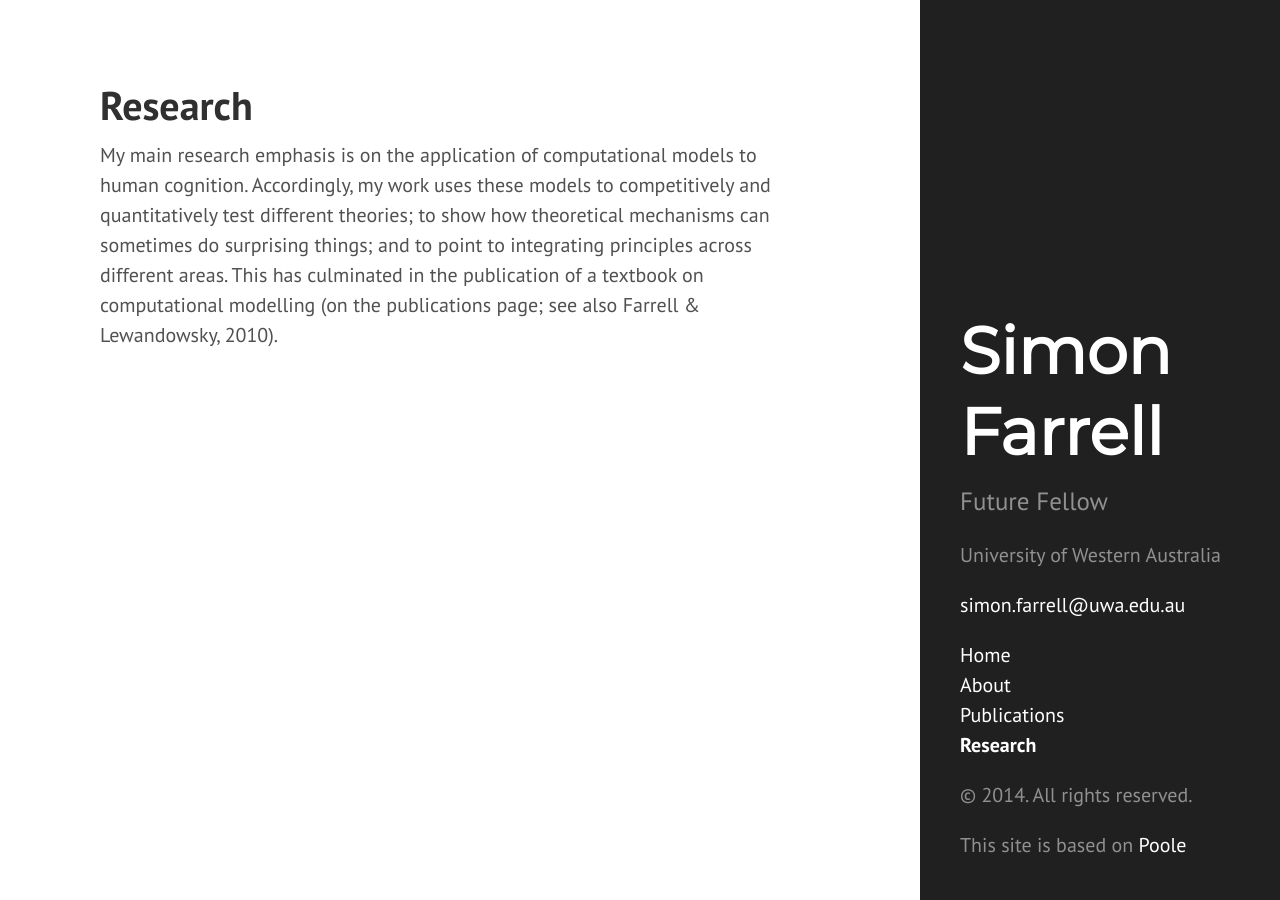
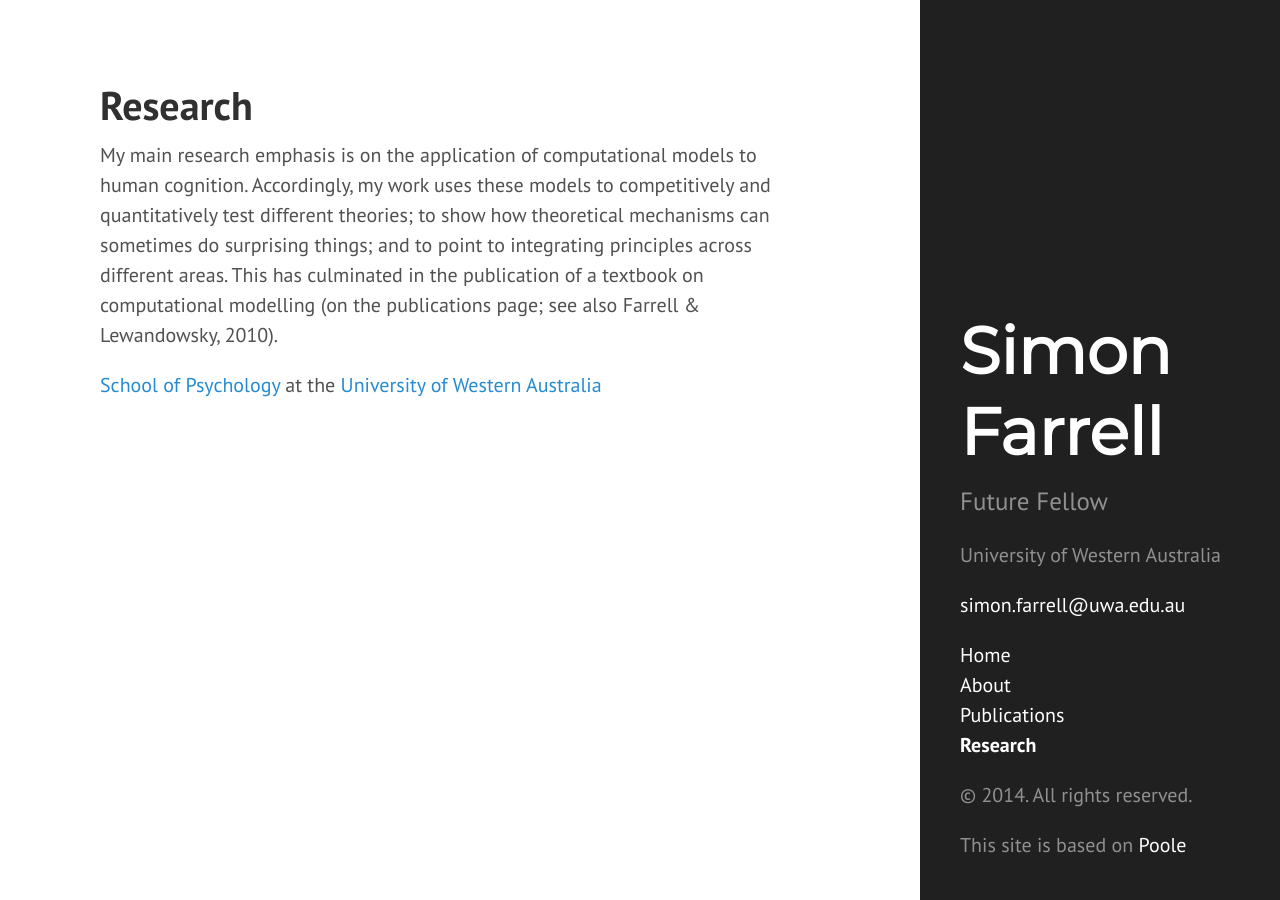
Before and after one commit to psy-farrell/psy-farrell.github.io, a Jekyll site: the page built from research.md, in a window 1280 px wide. Built offline with Jekyll 4.4.1, drawn with Linux system fonts in a browser that asks for light colours; Markdown is read by kramdown in place of the engine named in the settings.

```diff
--- a/research.md
+++ b/research.md
@@ -5,4 +5,4 @@ title: Research
 
 My main research emphasis is on the application of computational models to human cognition. Accordingly, my work uses these models to competitively and quantitatively test different theories; to show how theoretical mechanisms can sometimes do surprising things; and to point to integrating principles across different areas. This has culminated in the publication of a textbook on computational modelling (on the publications page; see also Farrell & Lewandowsky, 2010).
 
-<p>
+[School of  Psychology](http://www.psychology.uwa.edu.au) at the [University of Western Australia](http://www.uwa.edu.au)
```
Also changed, not shown: about.md (+1 -1 lines).
